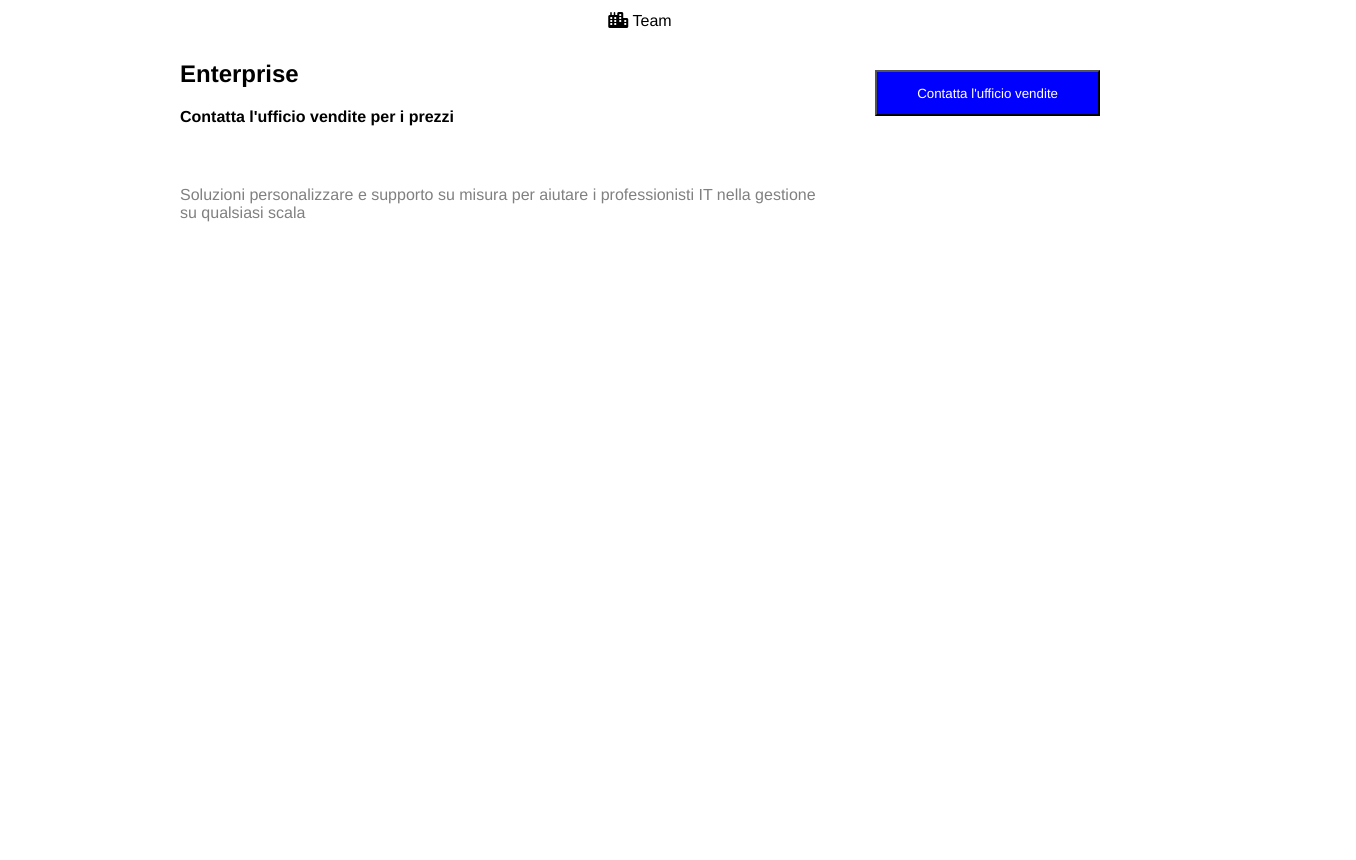
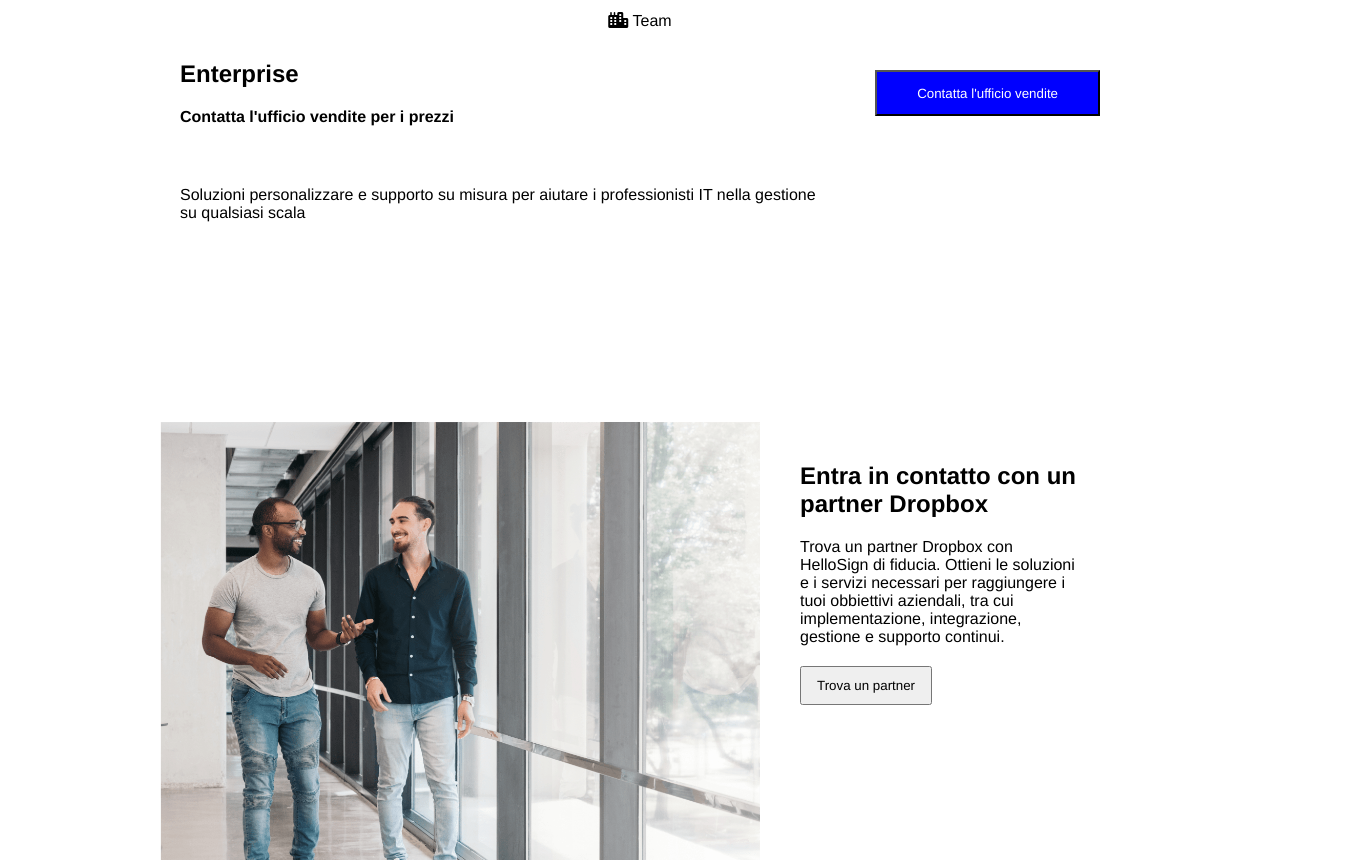
Before and after one commit to salvoparisi/htmlcss-dropbox, a plain HTML site: page index.html in a window 1280 px wide. Shown: the part 1940-2800 px from the top of the page, 1356 px wide, since content can reach past the window. Before the commit the page ends 2462 px from the top, so only its background shows below. Drawn offline with Linux system fonts and the light colour scheme.

Commit message:
fix jumbo + add partner

```diff
--- a/index.html
+++ b/index.html
@@ -34,6 +34,7 @@
 
     <main>
         <div id="jumbo">
+            <div class="disflex">
             <div id="container-lg">
                 <div>
                     <h1>
@@ -42,6 +43,8 @@
                 </div>
 
             </div>
+            </div>
+            <div class="disflex">
             <div id="jumboflex">
                 <div>
                     <div>Finalmente tutti i tuoi strumenti, contenuti e collaboratori sono accessibili dallo stesso posto. Dropbox Business è piu di uno spazio di archiviazione sicuro: è un modo intelligente e integrato per ottimizzare il flusso di lavoro esistente.</div>
@@ -52,6 +55,7 @@
                 <img id="jumboimg" src="./img/jumbo.png" alt="">
             </div>
         </div>
+    </div>
         <div id="plan">
             <div class="container-sm">
                 <h1>Trova il piano business che fa per te</h1>
@@ -149,8 +153,16 @@
                 <div class="color-gray">Soluzioni personalizzare e supporto su misura per aiutare i professionisti IT nella gestione su qualsiasi scala</div>
             </div>
         </div>
-        <div class="partner">
+        <div id="partner">
             <div class="container-sm">
+                <div id="findpartner">
+                    <img src="./img/partner.png" alt="">
+                    <div>
+                        <h2>Entra in contatto con un partner Dropbox</h2>
+                        <div>Trova un partner Dropbox con HelloSign di fiducia. Ottieni le soluzioni e i servizi necessari per raggiungere i tuoi obbiettivi aziendali, tra cui implementazione, integrazione, gestione e supporto continui.</div>
+                        <button>Trova un partner</button>
+                    </div>
+                </div>
 
             </div>
         </div>
--- a/style.css
+++ b/style.css
@@ -45,17 +45,22 @@ header{
     justify-content: space-around;
 }
 /*End Header*/
-
+.disflex{
+    display: flex;
+    justify-content: center;
+}
 #jumbo{
     background-color: aquamarine;
     height: 620px;
 }
 #container-lg{
-
-    padding: 30px 20%;
+    display: flex;
+    justify-content: start;
+    padding: 30px;
     h1{
         font-size: 80px;
         white-space: nowrap;
+        padding-right: 105px;
     }
 }
 #jumboimg{
@@ -64,7 +69,7 @@ header{
     right: 0;
 }
 #jumboflex{
-    padding-left: 20%;
+
     div{
         font-size: 15px;
         width: 300px;
@@ -188,8 +193,31 @@ header{
         padding-bottom: 20px;
     }
     .color-gray{
-        color: gray;
-        padding: 60px 30% 200px 20px;
+        color: black;
+        padding: 60px 30% 100px 20px;
     }
 }
 /*end team*/
+
+#partner{
+    display: flex;
+    justify-content: center;
+    img{
+        width: 600px;
+    }
+    #findpartner{
+        display: flex;
+        justify-content: space-between;
+    }
+    h2+div{
+        padding: 10px 40px;
+    }
+    h2{
+        padding: 40px 40px 10px 40px;
+    }
+    button{
+        margin: 10px 40px;
+        padding: 10px 15px;
+    }
+}
+/*end partner*/
```
